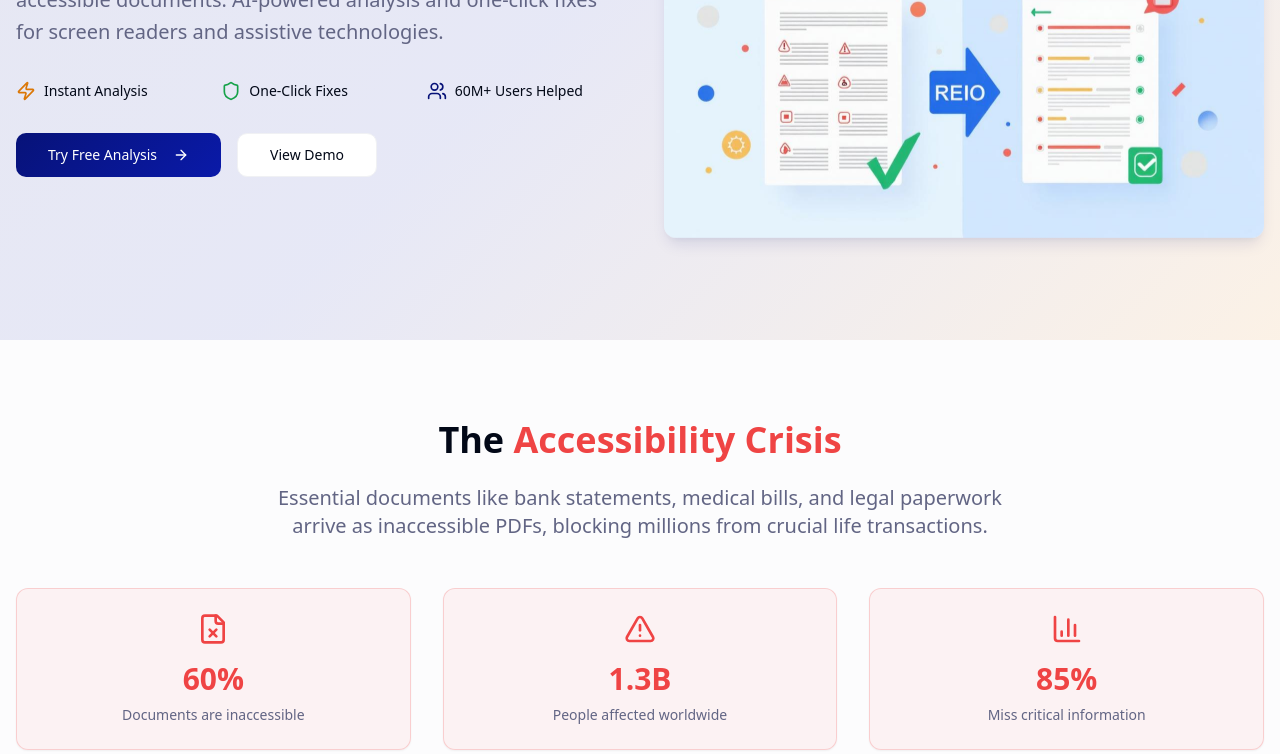
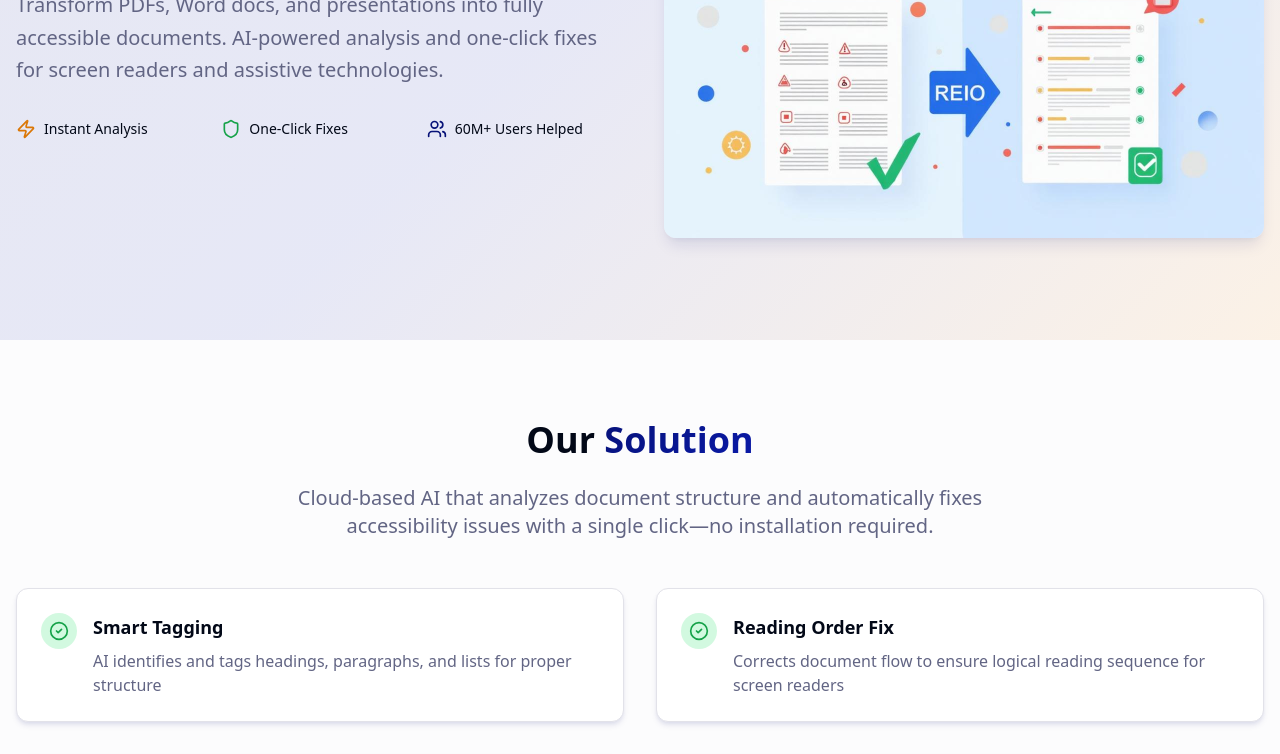
Before and after one commit to febzz26/doc-access-fix, a React (Vite) app: page / in a window 1280 px wide. Shown: the part 460-1214 px from the top of the page. Built offline with nearby package versions, Linux system fonts and the light colour scheme.

Commit message:
Remove specific sections and buttons
Remove the "Accessibility Crisis" section and the "Real Impact, Real Lives" section. Also remove the "Try Free Analysis" and "View Demo" buttons.

```diff
--- a/src/components/hero-section.tsx
+++ b/src/components/hero-section.tsx
@@ -52,16 +52,6 @@ export const HeroSection: React.FC = () => {
               </div>
             </div>
 
-            {/* CTA Buttons */}
-            <div className="flex flex-col sm:flex-row gap-4">
-              <Button size="lg" className="bg-gradient-primary hover:opacity-90 transition-opacity">
-                Try Free Analysis
-                <ArrowRight className="w-4 h-4 ml-2" />
-              </Button>
-              <Button variant="outline" size="lg">
-                View Demo
-              </Button>
-            </div>
           </div>
 
           {/* Upload Column */}
--- a/src/components/problem-solution.tsx
+++ b/src/components/problem-solution.tsx
@@ -35,28 +35,6 @@ export const ProblemSolutionSection: React.FC = () => {
   return (
     <section className="py-20 bg-muted/30">
       <div className="container mx-auto px-4">
-        {/* Problem Section */}
-        <div className="mb-16 text-center">
-          <h2 className="text-3xl md:text-4xl font-bold mb-6">
-            The <span className="text-destructive">Accessibility Crisis</span>
-          </h2>
-          <p className="text-xl text-muted-foreground max-w-3xl mx-auto mb-12">
-            Essential documents like bank statements, medical bills, and legal paperwork
-            arrive as inaccessible PDFs, blocking millions from crucial life transactions.
-          </p>
-
-          <div className="grid md:grid-cols-3 gap-8">
-            {problemStats.map((item, index) => (
-              <Card key={index} className="border-destructive/20 bg-destructive/5">
-                <CardContent className="p-6 text-center">
-                  <item.icon className="w-8 h-8 text-destructive mx-auto mb-4" />
-                  <div className="text-3xl font-bold text-destructive mb-2">{item.stat}</div>
-                  <div className="text-sm text-muted-foreground">{item.label}</div>
-                </CardContent>
-              </Card>
-            ))}
-          </div>
-        </div>
 
         {/* Solution Section */}
         <div className="text-center">
--- a/src/pages/Index.tsx
+++ b/src/pages/Index.tsx
@@ -2,7 +2,7 @@ import React from 'react';
 import { HeroSection } from '@/components/hero-section';
 import { ProblemSolutionSection } from '@/components/problem-solution';
 import { FeaturesSection } from '@/components/features-section';
-import { ImpactSection } from '@/components/impact-section';
+
 import { Footer } from '@/components/footer';
 
 const Index = () => {
@@ -11,7 +11,6 @@ const Index = () => {
       <HeroSection />
       <ProblemSolutionSection />
       <FeaturesSection />
-      <ImpactSection />
       <Footer />
     </div>
   );
```
